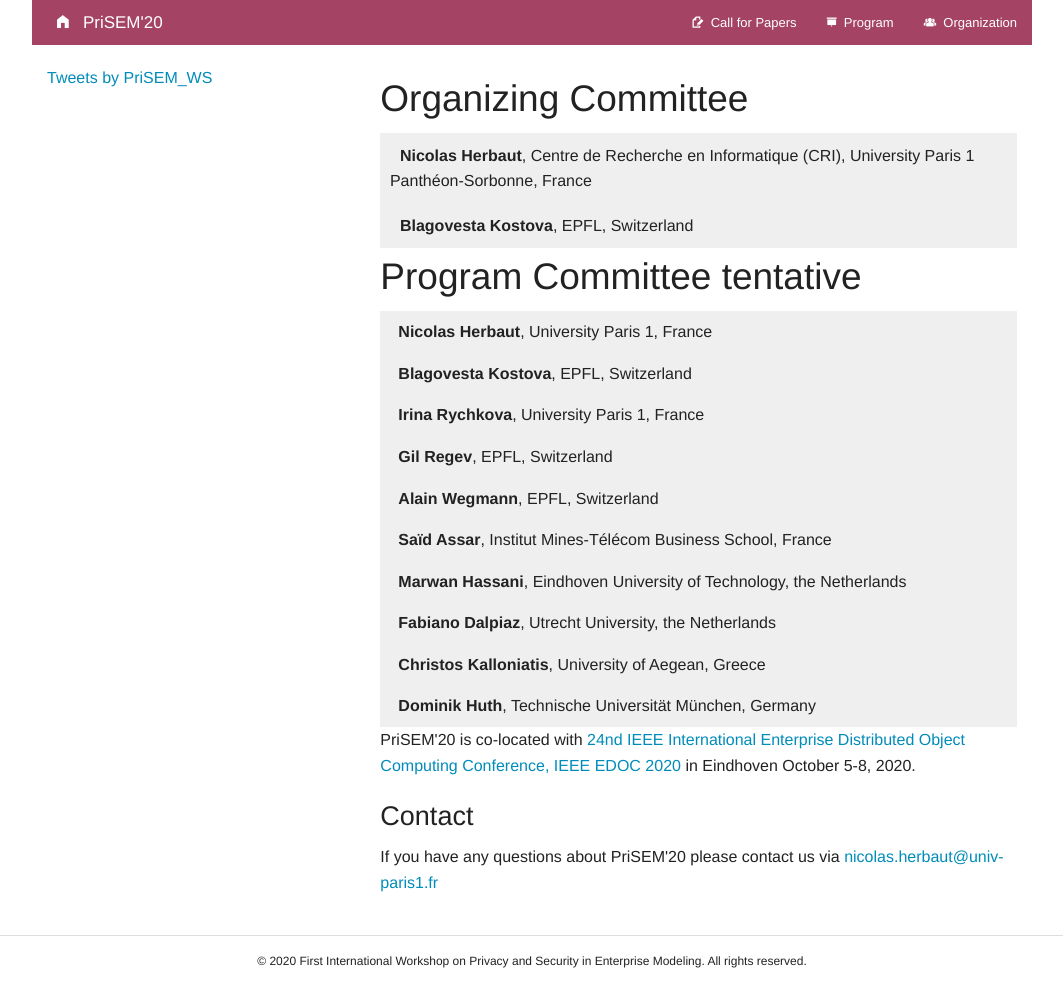
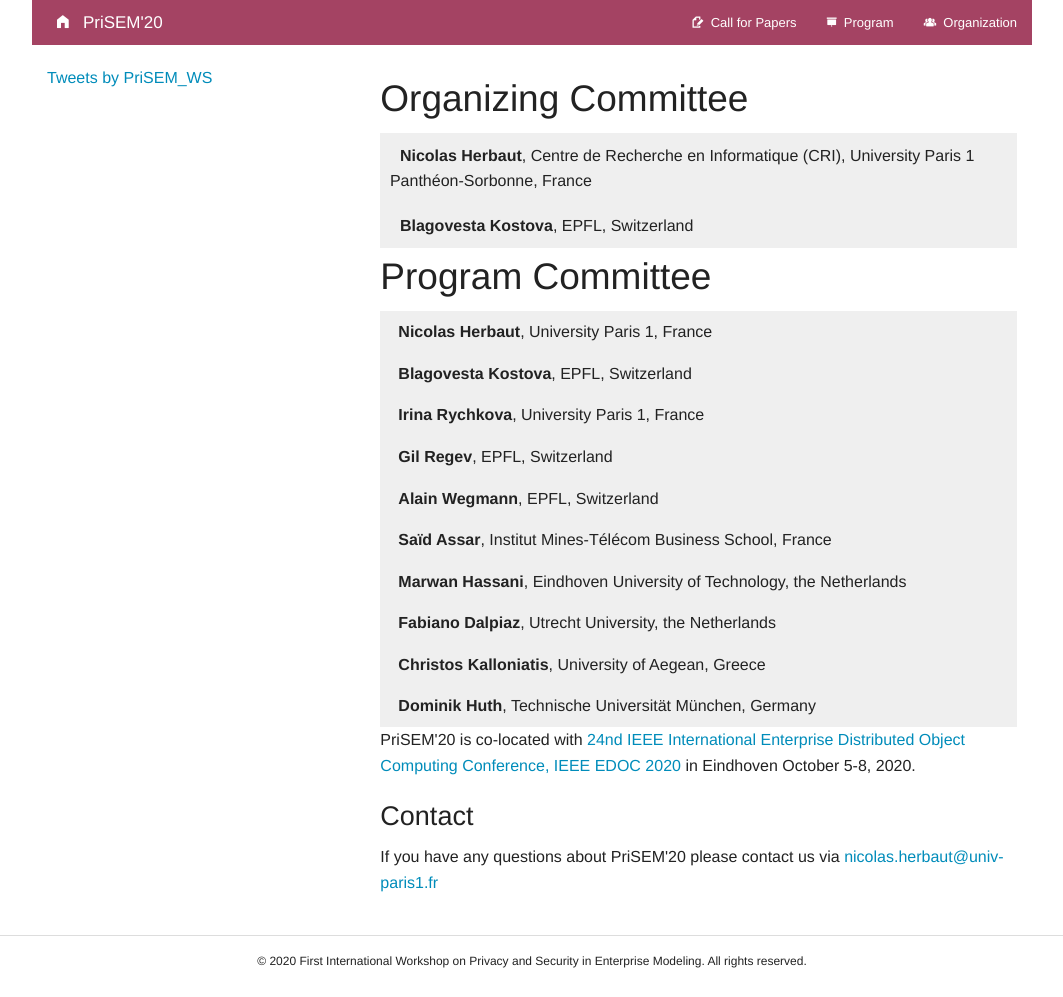
Before and after one commit to prisem-workshop/prisem-workshop.github.io, a Jekyll site: the page built from organization.html, in a window 1280 px wide. Shown: the whole page, without its empty margins (108-1171 px from the left). Built offline with Jekyll 4.4.1, drawn with Linux system fonts in a browser that asks for light colours; comment, search, counter and statistics services are not loaded.

Commit message:
Update organization.html

```diff
--- a/organization.html
+++ b/organization.html
@@ -35,7 +35,7 @@
 
 </dl>
 
-<h2>Program Committee tentative</h2>
+<h2>Program Committee</h2>
 
 <dl class="accordion-like-list" data-accordion>
 <dd><span class="name">Nicolas Herbaut</span>, University Paris 1, France </dd>
```
